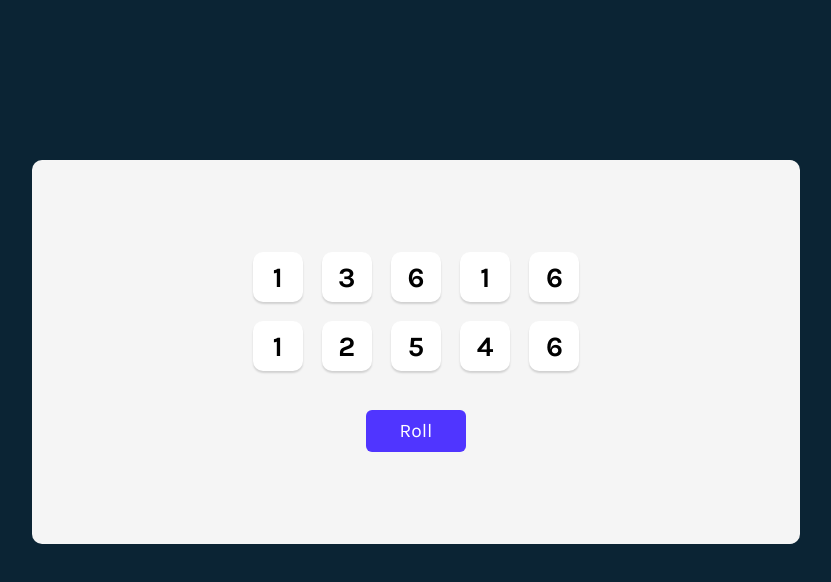
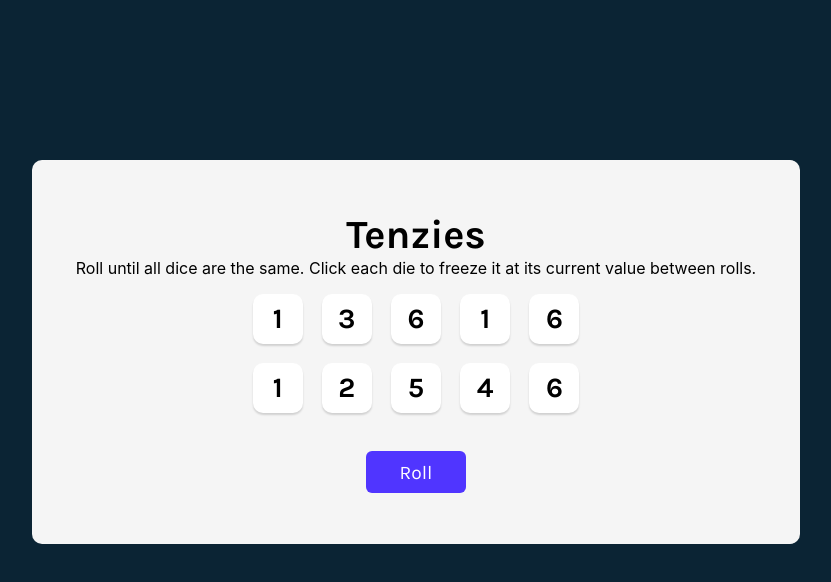
Before and after one commit to justberatt/tenziesGame, a React (Vite) app: page / in a window 1280 px wide. Shown: the top 582 px of the page, without its empty margins (224-1055 px from the left). Built offline with nearby package versions, Linux system fonts and the light colour scheme.

Commit message:
Check for TENZIES condition: all dice values match and are held

```diff
--- a/src/App.jsx
+++ b/src/App.jsx
@@ -4,6 +4,13 @@
 
 export default function App() {
   const [dice, setDice] = useState(generateAllNewDice())
+
+  const values = dice.map(die => die.value); // returns a new array with the values and assigns it to the 'values' variable
+  const areAllHeld = dice.every(die => die.isHeld); // checks if all dice are held
+
+  const allValuesMatch = values.every(value => value === values[0]); // check if all values are the same
+
+  console.log(allValuesMatch && areAllHeld ? 'TENZIES' : 'not tenzies'); // if both conditions are true, log 'TENZIES' to the console, otherwise 'not tenzies'
 
   function generateAllNewDice() {
     return new Array(10)
@@ -40,6 +47,8 @@
   return (
     <>
       <main>
+      <h1 className="title">Tenzies</h1>
+      <p className="instructions">Roll until all dice are the same. Click each die to freeze it at its current value between rolls.</p>
         <div className="dice-container">
             {diceElements}
         </div>
```
